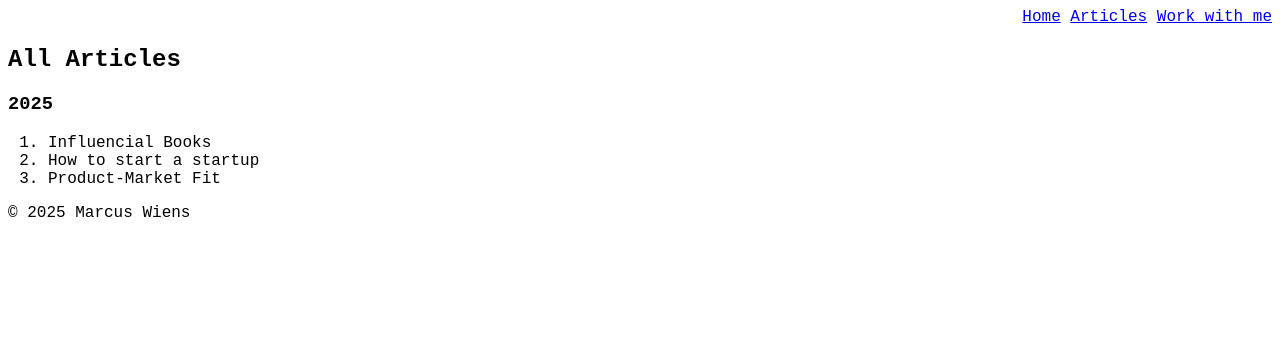
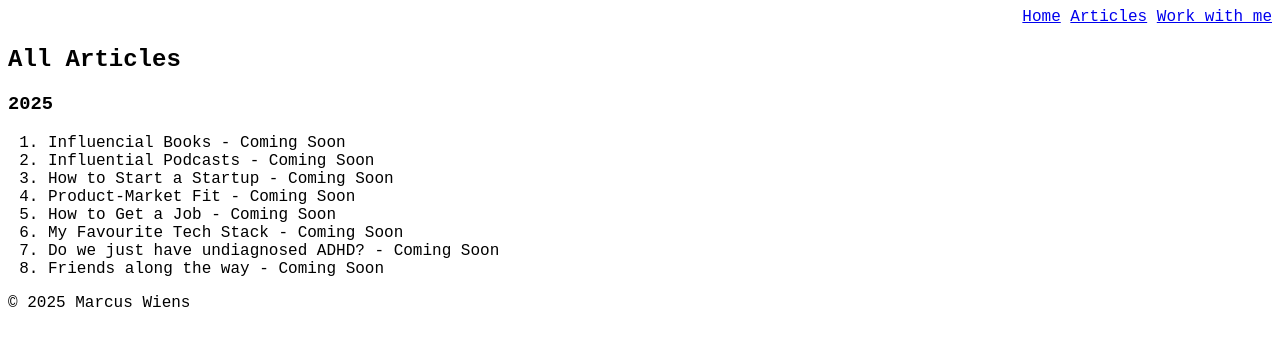
Before and after one commit to MethodsofRadish/MWWebsite, a plain HTML site: page articles.html in a window 1280 px wide. Drawn offline with Linux system fonts and the light colour scheme; a web font is replaced by a local one.

Commit message:
Updated current information. Updated article titles.

```diff
--- a/articles.html
+++ b/articles.html
@@ -28,9 +28,15 @@
     <h2>All Articles</h2>
     <h3>2025</h3>
     <ol>
-        <li>Influencial Books</li>
-        <li>How to start a startup</li>
-        <li>Product-Market Fit</li>
+        <li>Influencial Books - Coming Soon</li>
+        <li>Influential Podcasts - Coming Soon</li>
+        <li>How to Start a Startup - Coming Soon</li>
+        <li>Product-Market Fit - Coming Soon</li>
+        <li>How to Get a Job - Coming Soon</li>
+        <li>My Favourite Tech Stack - Coming Soon</li>
+        <li>Do we just have undiagnosed ADHD? - Coming Soon</li>
+        <li>Friends along the way - Coming Soon</li>
+
     </ol>
 </body>
 <footer>
```
Also changed, not shown: index.html (+4 -5 lines), workwithme.html (+6 -0 lines).
